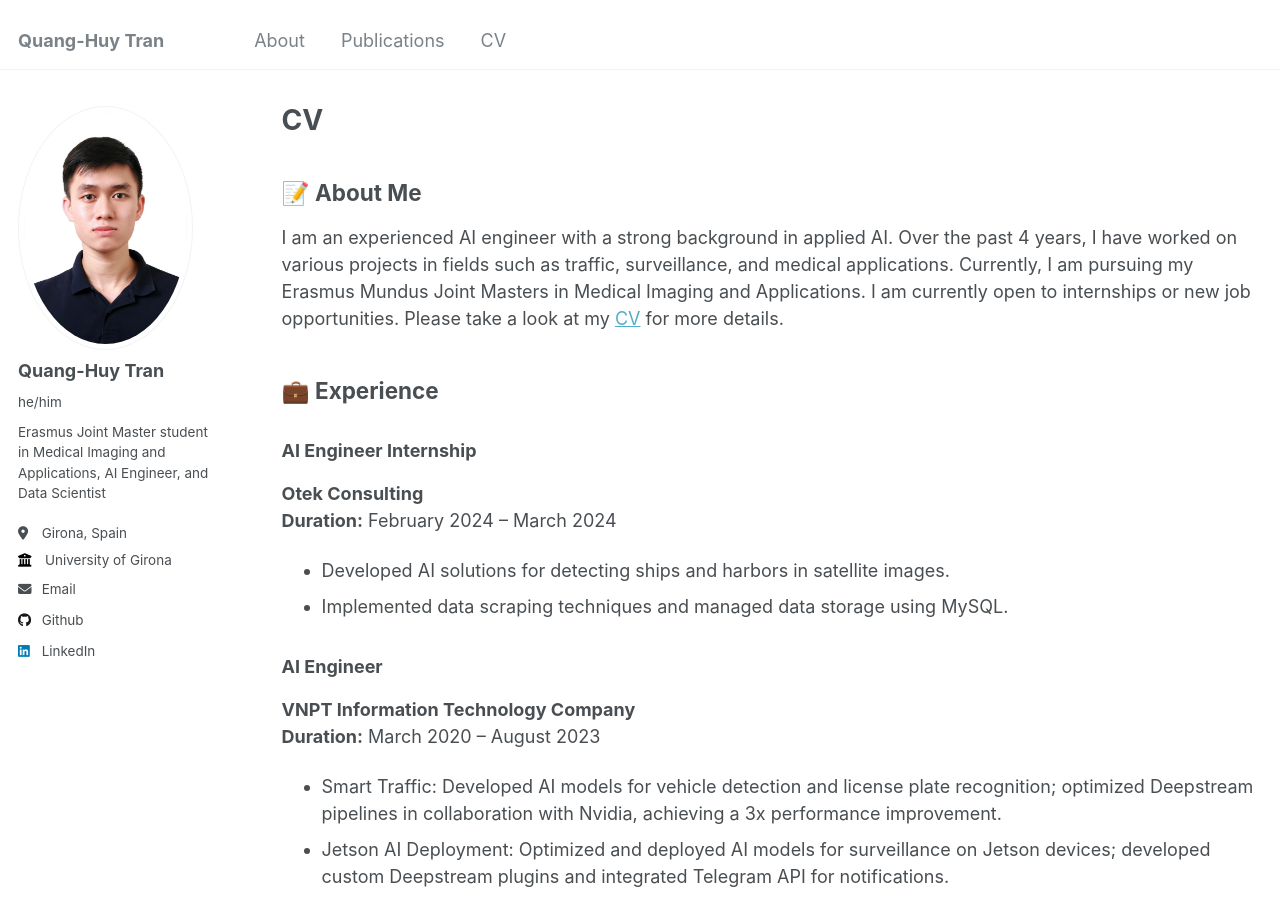
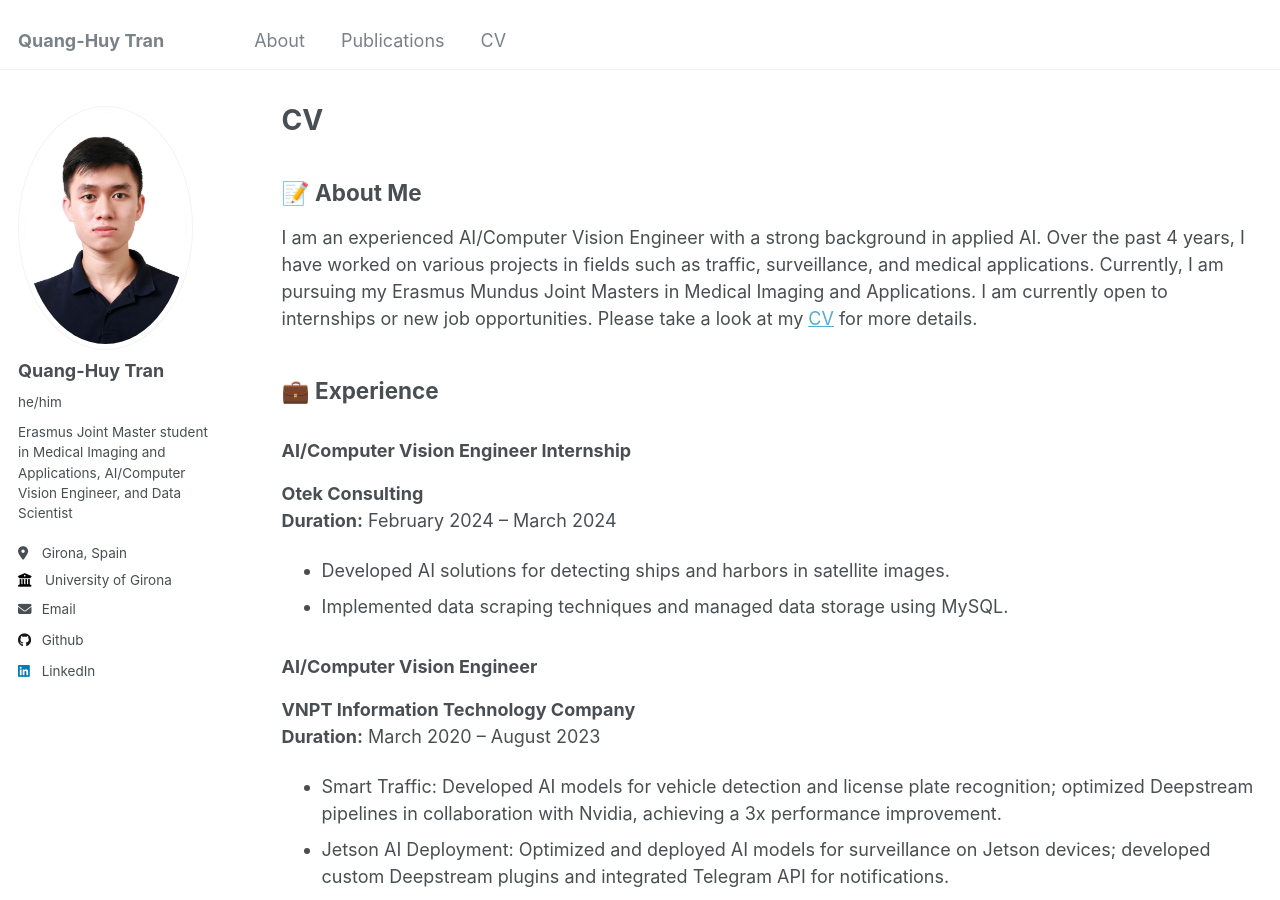
Before and after one commit to huytrnq/huytrnq.github.io, a Jekyll site: the page built from _pages/cv.md, in a window 1280 px wide and 900 px high. Built offline with Jekyll 4.4.1, drawn with Linux system fonts in a browser that asks for light colours.

Commit message:
update titles

```diff
--- a/_config.yml
+++ b/_config.yml
@@ -11,7 +11,7 @@ locale                   : "en-US"
 title                    : "Quang-Huy Tran"
 title_separator          : "-"
 name                     : &name "Quang-Huy Tran"
-description              : &description "Erasmus Joint Master student in Medical Imaging and Applications, AI Engineer, and Data Scientist."
+description              : &description "Erasmus Joint Master student in Medical Imaging and Applications, AI/Computer Vision Engineer, and Data Scientist."
 url                      : https://huytrnq.github.io # the base hostname & protocol for your site e.g. "https://mmistakes.github.io"
 baseurl                  : "" # the subpath of your site, e.g. "/blog"
 repository               : "huytrnq/huytrnq.github.io"
@@ -24,7 +24,7 @@ author:
   avatar           : "profile.png"
   name             : "Quang-Huy Tran"
   pronouns         : "he/him"
-  bio              : "Erasmus Joint Master student in Medical Imaging and Applications, AI Engineer, and Data Scientist"
+  bio              : "Erasmus Joint Master student in Medical Imaging and Applications, AI/Computer Vision Engineer, and Data Scientist"
   location         : "Girona, Spain"
   employer         : "University of Girona"
   uri              : # URL
--- a/_pages/cv.md
+++ b/_pages/cv.md
@@ -8,18 +8,18 @@ redirect_from:
 ---
 
 ## 📝 About Me
-I am an experienced AI engineer with a strong background in applied AI. Over the past 4 years, I have worked on various projects in fields such as traffic, surveillance, and medical applications. Currently, I am pursuing my Erasmus Mundus Joint Masters in Medical Imaging and Applications. I am currently open to internships or new job opportunities. Please take a look at my [CV](https://drive.google.com/file/d/1ax9XMtiHUF9ya2zlHN85LB1ezj_SACuQ/view?usp=sharing) for more details.
+I am an experienced AI/Computer Vision Engineer with a strong background in applied AI. Over the past 4 years, I have worked on various projects in fields such as traffic, surveillance, and medical applications. Currently, I am pursuing my Erasmus Mundus Joint Masters in Medical Imaging and Applications. I am currently open to internships or new job opportunities. Please take a look at my [CV](https://drive.google.com/file/d/1ax9XMtiHUF9ya2zlHN85LB1ezj_SACuQ/view?usp=sharing) for more details.
 
 
 ## 💼 Experience
 
-### AI Engineer Internship
+### AI/Computer Vision Engineer Internship
 **Otek Consulting**
 **Duration:** February 2024 – March 2024
 - Developed AI solutions for detecting ships and harbors in satellite images.
 - Implemented data scraping techniques and managed data storage using MySQL.
 
-### AI Engineer
+### AI/Computer Vision Engineer
 **VNPT Information Technology Company**
 **Duration:** March 2020 – August 2023
 - Smart Traffic: Developed AI models for vehicle detection and license plate recognition; optimized Deepstream pipelines in collaboration with Nvidia, achieving a 3x performance improvement.
```
